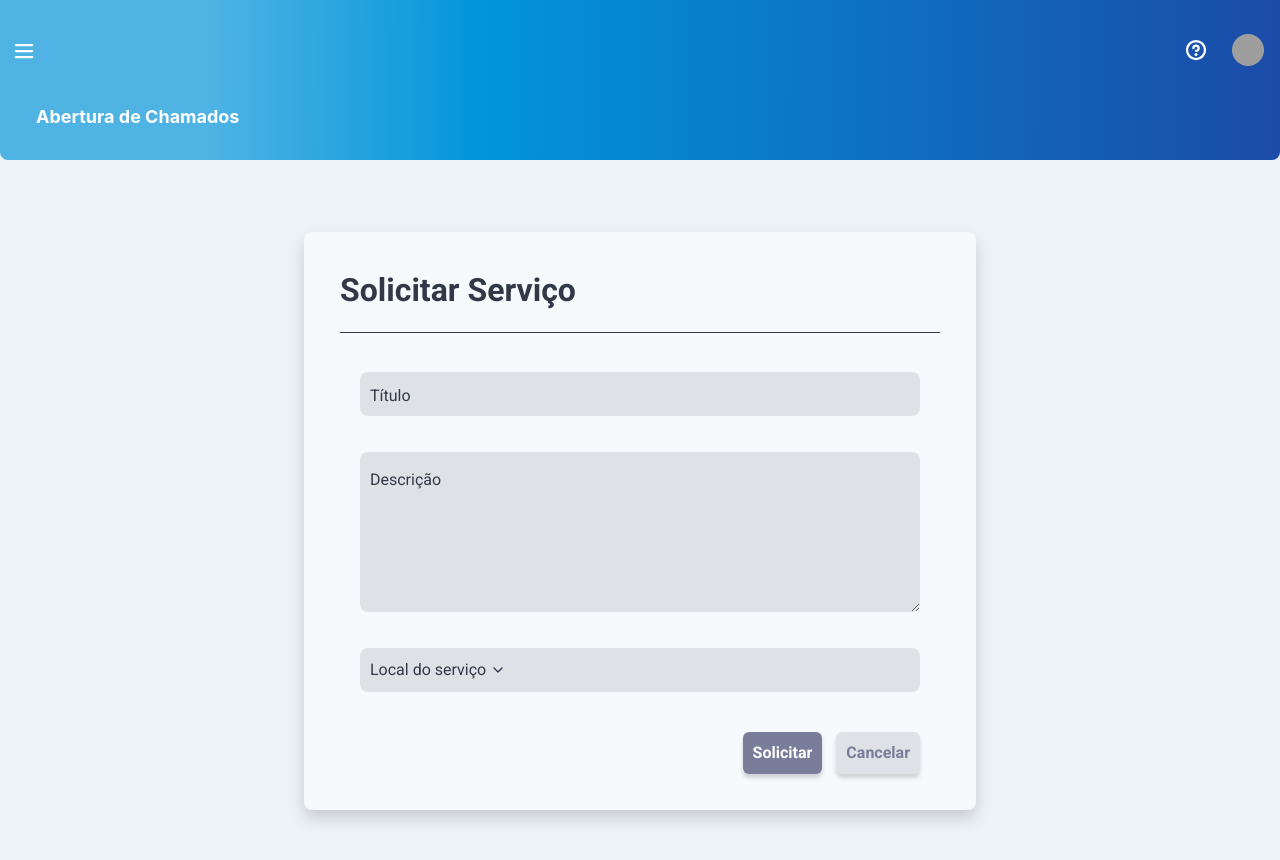
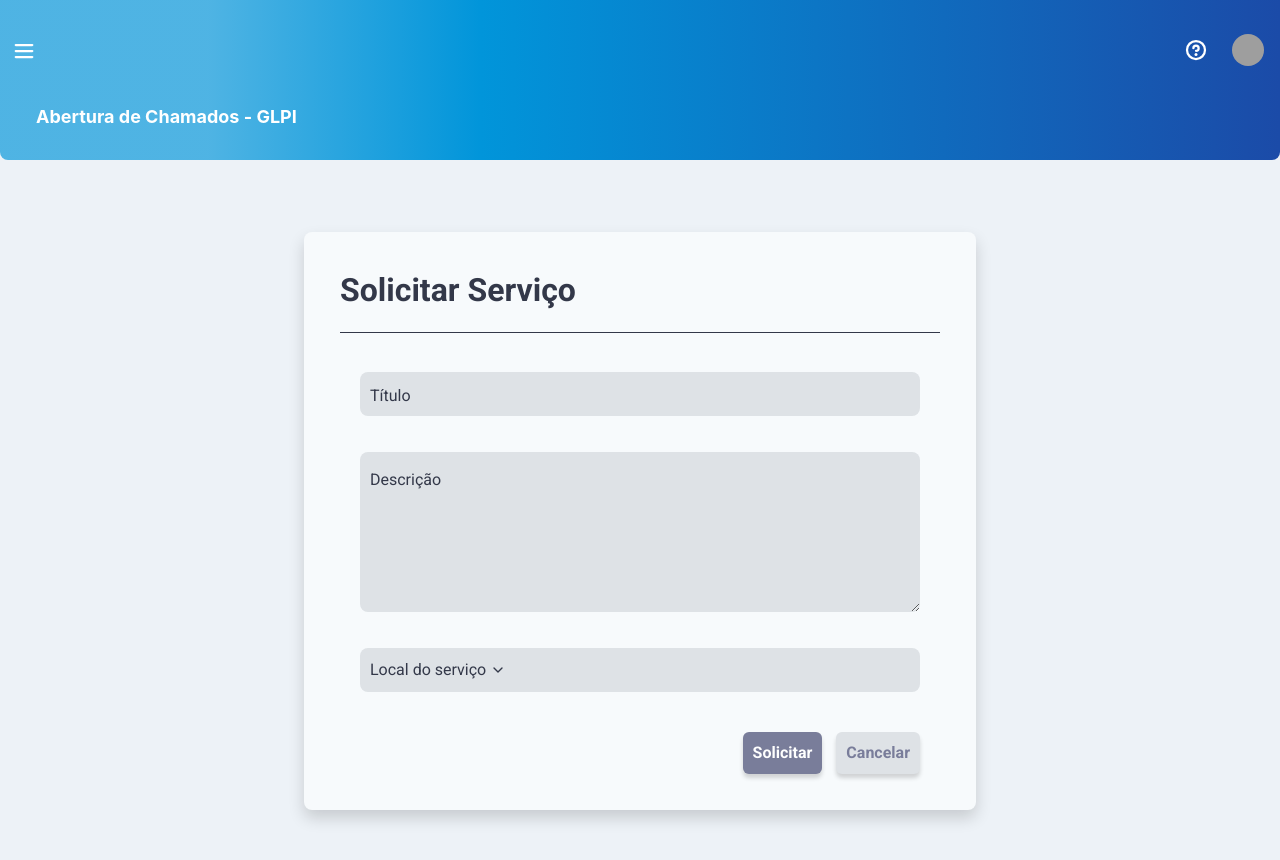
Before and after one commit to CharlieBellow/GLPI-react-components, a React (Create React App) app: page /FormService in a window 1280 px wide. Shown: the top 860 px of the page. Built offline with nearby package versions, Linux system fonts and the light colour scheme; grey boxes are pictures that could not be loaded; the HTML template or start-up script is replaced by a standard one.

Commit message:
organizando o projeto

```diff
--- a/src/Pages/FormAddUser/index.tsx
+++ b/src/Pages/FormAddUser/index.tsx
@@ -1,28 +1,12 @@
-import {Menu} from '../../components//organisms/Menu';
-import {Header} from '../../components/organisms/Header';
-import CardAddUser from '../../components/CardAddUser';
+import CardAddUser from "../../components/CardAddUser";
+import { Page } from "../../components/Page";
 
 function FormNewUser() {
-	document.title = "Cadastro de Usuários - GLPI";
-  return (
+	return (
 		<>
-			<div className="layout__menu-header">
-				<div className="flex bg-white-strong-ice lg:max-w-[1900px] mx-auto">
-					<div className="flex">
-						<Menu />
-					</div>
-
-					<div className="pageContent w-screen flex flex-col">
-						<div>
-							<Header page="Cadastro de Usuários" />
-						</div>
-
-						<div className="content">
-							<CardAddUser />
-						</div>
-					</div>
-				</div>
-			</div>
+			<Page pageTitle={"Cadastro de Usuários - GLPI"} contentPage={
+				<CardAddUser/>
+			}/>
 		</>
 	);
 }
--- a/src/Pages/FormNewUser/index.tsx
+++ b/src/Pages/FormNewUser/index.tsx
@@ -1,28 +1,14 @@
-import {Menu} from '../../components//organisms/Menu';
-import {Header} from '../../components/organisms/Header';
-import CardNewUser from '../../components/CardNewUser';
+import { Page } from "../../components/Page";
+import CardNewUser from "../../components/CardNewUser";
 
 function FormNewUser() {
 	document.title = "Criação de Usuários - GLPI";
-  return (
+	return (
 		<>
-			<div className="layout__menu-header">
-				<div className="flex bg-white-strong-ice">
-					<div className="flex">
-						<Menu />
-					</div>
-
-					<div className="pageContent w-screen flex flex-col">
-						<div>
-							<Header page="Criação de Usuários" />
-						</div>
-
-						<div className="content">
-							<CardNewUser />
-						</div>
-					</div>
-				</div>
-			</div>
+			<Page
+				pageTitle={"Cadastro de Usuários - GLPI"}
+				contentPage={<CardNewUser />}
+			/>
 		</>
 	);
 }
--- a/src/Pages/FormService/index.tsx
+++ b/src/Pages/FormService/index.tsx
@@ -1,28 +1,14 @@
-import {Menu} from '../../components/organisms/Menu';
-import {Header} from '../../components/organisms/Header';
+
 import CardFormService from '../../components/CardFormService';
+import { Page } from "../../components/Page";
 
 function FormService() {
-	document.title = "Abertura de Chamados - GLPI";
   return (
 		<>
-			<div className="layout__menu-header">
-				<div className="flex bg-white-strong-ice lg:max-w-[1900px] mx-auto">
-					<div className="flex">
-						<Menu />
-					</div>
-
-					<div className="pageContent w-screen flex flex-col">
-						<div>
-							<Header page="Abertura de Chamados" />
-						</div>
-
-						<div className="content">
-							<CardFormService />
-						</div>
-					</div>
-				</div>
-			</div>
+			<Page
+				pageTitle={"Abertura de Chamados - GLPI"}
+				contentPage={<CardFormService />}
+			/>
 		</>
 	);
 }
--- a/src/Pages/Teste/index.tsx
+++ b/src/Pages/Teste/index.tsx
@@ -1,29 +1,15 @@
 
-import {Menu} from "../../components/organisms/Menu";
-import { Header } from "../../components/organisms/Header";
+
 import TableTeste from "./TableTeste";
+import { Page } from "../../components/Page";
 
 function Teste() {
-	document.title = "Página de Testes - GLPI";
 	return (
 		<>
-			<div className="layout__menu-header">
-				<div className="flex bg-white-strong-ice">
-					<div className="flex h-full">
-						<Menu />
-					</div>
-
-					<div className="pageContent w-screen flex flex-col">
-						<div>
-							<Header page="Página de Testes" />
-						</div>
-
-						<div className="content">
-							<TableTeste />
-						</div>
-					</div>
-				</div>
-			</div>
+			<Page
+				pageTitle={"Página de Teste"}
+				contentPage={<TableTeste />}
+			/>
 		</>
 	);
 }
--- /dev/null
+++ b/src/components/Page.tsx
@@ -0,0 +1,32 @@
+import { Menu } from "../components/organisms/Menu";
+import { Header } from "../components/organisms/Header";
+
+interface PageProps {
+  pageTitle: string;
+  contentPage: any;
+}
+
+export function Page(props: PageProps) {
+	document.title = props.pageTitle;
+	return (
+		<>
+			<div className="layout__menu-header">
+				<div className="flex bg-white-strong-ice">
+					<div className="flex">
+						<Menu />
+					</div>
+
+					<div className="pageContent w-screen flex flex-col">
+						<div>
+							<Header page={props.pageTitle} />
+						</div>
+
+						<div className="content">
+              {props.contentPage}
+						</div>
+					</div>
+				</div>
+			</div>
+		</>
+	);
+}
```
Also changed, not shown: 1 other file (tests, documents, lock files or other folders).
